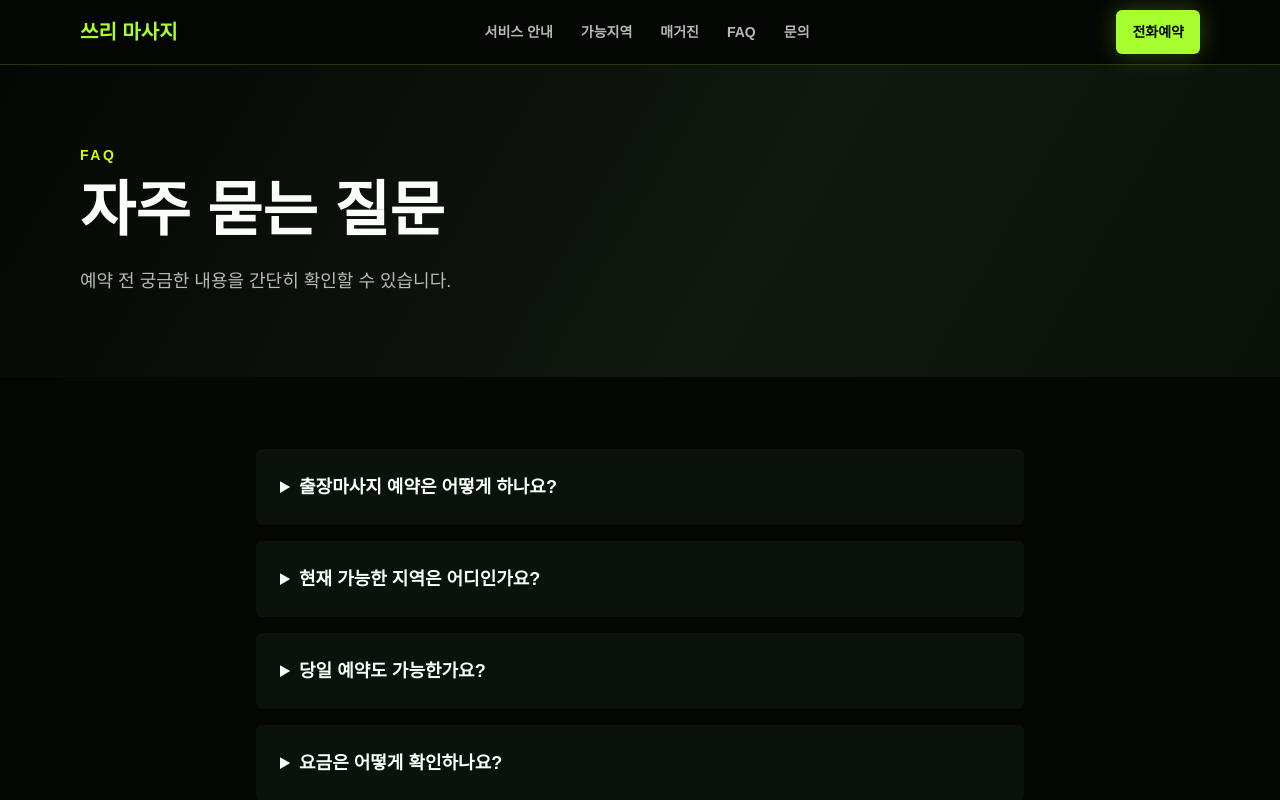
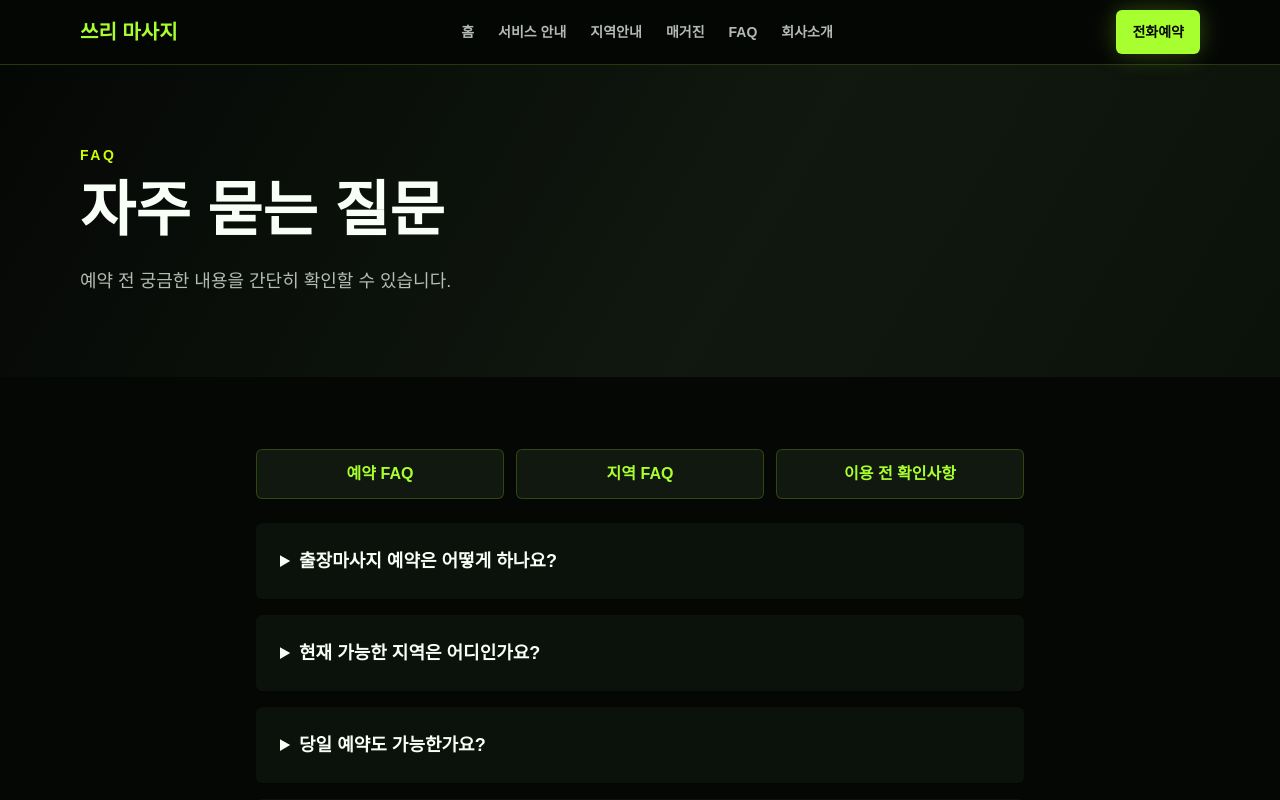
Before and after one commit to guhara1/sixmassage, a Next.js app: page /faq in a window 1280 px wide. Shown: the top 800 px of the page. Built offline with nearby package versions, Linux system fonts and the light colour scheme.

Commit message:
Restructure navigation and magazine topics

```diff
--- a/app/about/page.tsx
+++ b/app/about/page.tsx
@@ -10,7 +10,7 @@ export default function AboutPage() {
   return (
     <>
       <PageHero eyebrow="About" title="쓰리 마사지 소개" description="지정 운영지역 중심의 방문 마사지 예약 안내 서비스를 제공합니다." />
-      <section className="section">
+      <section className="section" id="business">
         <div className="container max-w-3xl rounded-md bg-white p-7 leading-8 shadow-sm">
           <p>상호: {site.name}</p>
           <p>운영사: {site.company}</p>
--- a/app/faq/page.tsx
+++ b/app/faq/page.tsx
@@ -22,8 +22,19 @@ export default function FaqPage() {
     <>
       <JsonLd data={schema} />
       <PageHero eyebrow="FAQ" title="자주 묻는 질문" description="예약 전 궁금한 내용을 간단히 확인할 수 있습니다." />
-      <section className="section">
+      <section className="section" id="reservation">
         <div className="container max-w-3xl">
+          <div className="mb-6 grid gap-3 md:grid-cols-3">
+            <a className="focus-ring rounded-md border border-black/10 bg-mint px-4 py-3 text-center font-bold text-leaf" href="#reservation">
+              예약 FAQ
+            </a>
+            <a className="focus-ring rounded-md border border-black/10 bg-mint px-4 py-3 text-center font-bold text-leaf" href="#areas">
+              지역 FAQ
+            </a>
+            <a className="focus-ring rounded-md border border-black/10 bg-mint px-4 py-3 text-center font-bold text-leaf" href="/service/before-reservation">
+              이용 전 확인사항
+            </a>
+          </div>
           <div className="grid gap-4">
             {faqs.map((item) => (
               <details className="rounded-md bg-white p-6 shadow-sm" key={item.q}>
@@ -32,6 +43,7 @@ export default function FaqPage() {
               </details>
             ))}
           </div>
+          <div id="areas" className="pt-8" />
         </div>
       </section>
     </>
--- a/app/page.tsx
+++ b/app/page.tsx
@@ -44,7 +44,7 @@ export default function HomePage() {
               {areaGroups.map((group) => (
                 <Link className="focus-ring rounded-md border border-black/10 bg-white p-4 hover:border-leaf/40" href={group.href} key={group.name}>
                   <span className="font-bold text-leaf">{group.name}</span>
-                  <span className="mt-2 block text-sm leading-6 text-ink/68">{group.areas.join(", ")}</span>
+                  <span className="mt-2 block text-sm leading-6 text-ink/68">{group.areas.map((area) => area.name).join(", ")}</span>
                 </Link>
               ))}
             </div>
--- a/components/SiteHeader.tsx
+++ b/components/SiteHeader.tsx
@@ -1,27 +1,40 @@
 import Link from "next/link";
-import { areaGroups, site } from "@/lib/site-data";
+import { areaGroups, magazineCategories, servicePages, site } from "@/lib/site-data";
 
-const menu = [
-  { label: "서비스 안내", href: "/service" },
-  { label: "가능지역", href: "/areas" },
-  { label: "매거진", href: "/magazine" },
-  { label: "FAQ", href: "/faq" },
+const faqLinks = [
+  { label: "예약 FAQ", href: "/faq#reservation" },
+  { label: "지역 FAQ", href: "/faq#areas" },
+  { label: "이용 전 확인사항", href: "/service/before-reservation" }
+];
+
+const companyLinks = [
+  { label: "쓰리 마사지 소개", href: "/about" },
+  { label: "사업자 정보", href: "/about#business" },
   { label: "문의", href: "/contact" }
 ];
 
 export function SiteHeader() {
+  const serviceLinks = servicePages.map((page) => ({ label: page.title, href: `/service/${page.slug}` }));
+  const magazineLinks = magazineCategories.map((category) => ({
+    label: category,
+    href: category === "전체" ? "/magazine" : `/magazine?category=${encodeURIComponent(category)}`
+  }));
+
   return (
     <header className="sticky top-0 z-40 border-b border-black/10 bg-ivory/95 backdrop-blur">
       <div className="container flex min-h-16 items-center justify-between gap-4">
         <Link className="focus-ring font-bold text-xl text-leaf" href="/">
           {site.name}
         </Link>
-        <nav className="hidden items-center gap-7 text-sm font-semibold text-ink/80 md:flex">
-          {menu.map((item) => (
-            <Link className="focus-ring hover:text-leaf" href={item.href} key={item.href}>
-              {item.label}
-            </Link>
-          ))}
+        <nav className="hidden items-center gap-6 text-sm font-semibold text-ink/80 md:flex">
+          <Link className="focus-ring hover:text-leaf" href="/">
+            홈
+          </Link>
+          <Dropdown label="서비스 안내" links={serviceLinks} />
+          <AreaDropdown />
+          <Dropdown label="매거진" links={magazineLinks} />
+          <Dropdown label="FAQ" links={faqLinks} />
+          <Dropdown label="회사소개" links={companyLinks} />
         </nav>
         <a
           className="focus-ring hidden rounded-md bg-leaf px-4 py-3 text-sm font-bold text-white md:inline-flex"
@@ -31,14 +44,83 @@ export function SiteHeader() {
         </a>
       </div>
       <div className="border-t border-black/5 md:hidden">
-        <div className="container flex gap-2 overflow-x-auto py-3 text-sm font-semibold">
-          {areaGroups.map((group) => (
-            <Link className="focus-ring shrink-0 rounded-md bg-mint px-3 py-2 text-leaf" href={group.href} key={group.name}>
-              {group.name}
+        <div className="container grid gap-2 py-3 text-sm font-semibold">
+          <details className="rounded-md border border-black/10 bg-mint p-3">
+            <summary className="cursor-pointer text-leaf">지역안내</summary>
+            <div className="mt-3 grid gap-3">
+              {areaGroups.map((group) => (
+                <details className="rounded-md border border-black/10 bg-white p-3" key={group.name}>
+                  <summary className="cursor-pointer text-leaf">{group.name}</summary>
+                  <div className="mt-3 grid grid-cols-2 gap-2">
+                    {group.areas.map((area) => (
+                      <Link className="focus-ring rounded-md px-2 py-2 text-ink/80 hover:text-leaf" href={`/areas/${area.slug}`} key={area.slug}>
+                        {area.name}
+                      </Link>
+                    ))}
+                  </div>
+                </details>
+              ))}
+            </div>
+          </details>
+          <div className="flex gap-2 overflow-x-auto">
+            <Link className="focus-ring shrink-0 rounded-md bg-mint px-3 py-2 text-leaf" href="/service">
+              서비스 안내
             </Link>
-          ))}
+            <Link className="focus-ring shrink-0 rounded-md bg-mint px-3 py-2 text-leaf" href="/magazine">
+              매거진
+            </Link>
+            <Link className="focus-ring shrink-0 rounded-md bg-mint px-3 py-2 text-leaf" href="/faq">
+              FAQ
+            </Link>
+            <Link className="focus-ring shrink-0 rounded-md bg-mint px-3 py-2 text-leaf" href="/about">
+              회사소개
+            </Link>
+          </div>
         </div>
       </div>
     </header>
   );
 }
+
+function Dropdown({ label, links }: { label: string; links: Array<{ label: string; href: string }> }) {
+  return (
+    <div className="group relative">
+      <button className="focus-ring py-5 font-semibold hover:text-leaf" type="button">
+        {label}
+      </button>
+      <div className="invisible absolute left-0 top-full w-64 rounded-md border border-black/10 bg-white p-3 opacity-0 shadow-soft transition group-hover:visible group-hover:opacity-100 group-focus-within:visible group-focus-within:opacity-100">
+        {links.map((link) => (
+          <Link className="focus-ring block rounded-md px-3 py-2 text-sm text-ink/80 hover:bg-mint hover:text-leaf" href={link.href} key={link.href}>
+            {link.label}
+          </Link>
+        ))}
+      </div>
+    </div>
+  );
+}
+
+function AreaDropdown() {
+  return (
+    <div className="group relative">
+      <button className="focus-ring py-5 font-semibold hover:text-leaf" type="button">
+        지역안내
+      </button>
+      <div className="invisible absolute left-1/2 top-full grid w-[720px] -translate-x-1/2 grid-cols-4 gap-3 rounded-md border border-black/10 bg-white p-4 opacity-0 shadow-soft transition group-hover:visible group-hover:opacity-100 group-focus-within:visible group-focus-within:opacity-100">
+        {areaGroups.map((group) => (
+          <div key={group.name}>
+            <Link className="focus-ring block rounded-md px-3 py-2 font-bold text-leaf hover:bg-mint" href={group.href}>
+              {group.name}
+            </Link>
+            <div className="mt-1 grid gap-1">
+              {group.areas.map((area) => (
+                <Link className="focus-ring rounded-md px-3 py-2 text-sm text-ink/80 hover:bg-mint hover:text-leaf" href={`/areas/${area.slug}`} key={area.slug}>
+                  {area.name}
+                </Link>
+              ))}
+            </div>
+          </div>
+        ))}
+      </div>
+    </div>
+  );
+}
--- a/lib/site-data.ts
+++ b/lib/site-data.ts
@@ -13,69 +13,134 @@ export const areaGroups = [
   {
     name: "수원권",
     href: "/areas/suwon",
-    areas: ["수원", "영통", "수원역", "인계동", "구운동"]
+    areas: [
+      { name: "수원", slug: "suwon" },
+      { name: "영통", slug: "yeongtong" },
+      { name: "수원역", slug: "suwon-station" },
+      { name: "인계동", slug: "ingye-dong" },
+      { name: "구운동", slug: "guun-dong" }
+    ]
   },
   {
     name: "동탄·오산권",
     href: "/areas/dongtan",
-    areas: ["동탄", "오산", "권선동"]
+    areas: [
+      { name: "동탄", slug: "dongtan" },
+      { name: "오산", slug: "osan" },
+      { name: "궐동", slug: "gwol-dong" }
+    ]
   },
   {
     name: "용인권",
     href: "/areas/yongin",
-    areas: ["용인", "처인구", "수지", "죽전", "신갈", "기흥", "동백"]
+    areas: [
+      { name: "용인", slug: "yongin" },
+      { name: "처인구", slug: "cheoin-gu" },
+      { name: "수지", slug: "suji" },
+      { name: "포곡", slug: "pogok" },
+      { name: "신갈", slug: "singal" },
+      { name: "기흥", slug: "giheung" },
+      { name: "동백", slug: "dongbaek" }
+    ]
   },
   {
     name: "분당권",
     href: "/areas/bundang",
-    areas: ["분당", "미금역", "서현역", "정자역", "판교"]
+    areas: [
+      { name: "분당", slug: "bundang" },
+      { name: "미금역", slug: "migeum-station" },
+      { name: "수내역", slug: "sunae-station" },
+      { name: "정자역", slug: "jeongja-station" },
+      { name: "서현역", slug: "seohyeon-station" }
+    ]
   }
 ];
 
 export const areaPages = [
-  { slug: "suwon", name: "수원", nearby: ["영통", "수원역", "인계동", "구운동"] },
-  { slug: "dongtan", name: "동탄", nearby: ["오산", "권선동"] },
-  { slug: "osan", name: "오산", nearby: ["동탄", "권선동"] },
-  { slug: "yongin", name: "용인", nearby: ["처인구", "수지", "죽전", "신갈", "기흥", "동백"] },
-  { slug: "bundang", name: "분당", nearby: ["미금역", "서현역", "정자역", "판교"] }
+  { slug: "suwon", name: "수원", group: "수원권", nearby: ["영통", "수원역", "인계동", "구운동"] },
+  { slug: "yeongtong", name: "영통", group: "수원권", nearby: ["수원", "수원역", "인계동"] },
+  { slug: "suwon-station", name: "수원역", group: "수원권", nearby: ["수원", "인계동", "구운동"] },
+  { slug: "ingye-dong", name: "인계동", group: "수원권", nearby: ["수원", "수원역", "영통"] },
+  { slug: "guun-dong", name: "구운동", group: "수원권", nearby: ["수원", "수원역", "영통"] },
+  { slug: "dongtan", name: "동탄", group: "동탄·오산권", nearby: ["오산", "궐동"] },
+  { slug: "osan", name: "오산", group: "동탄·오산권", nearby: ["동탄", "궐동"] },
+  { slug: "gwol-dong", name: "궐동", group: "동탄·오산권", nearby: ["오산", "동탄"] },
+  { slug: "yongin", name: "용인", group: "용인권", nearby: ["처인구", "수지", "포곡", "신갈", "기흥", "동백"] },
+  { slug: "cheoin-gu", name: "처인구", group: "용인권", nearby: ["용인", "포곡", "기흥"] },
+  { slug: "suji", name: "수지", group: "용인권", nearby: ["용인", "신갈", "기흥"] },
+  { slug: "pogok", name: "포곡", group: "용인권", nearby: ["처인구", "용인"] },
+  { slug: "singal", name: "신갈", group: "용인권", nearby: ["기흥", "수지", "동백"] },
+  { slug: "giheung", name: "기흥", group: "용인권", nearby: ["신갈", "동백", "수지"] },
+  { slug: "dongbaek", name: "동백", group: "용인권", nearby: ["기흥", "신갈", "용인"] },
+  { slug: "bundang", name: "분당", group: "분당권", nearby: ["미금역", "수내역", "정자역", "서현역"] },
+  { slug: "migeum-station", name: "미금역", group: "분당권", nearby: ["분당", "정자역", "수내역"] },
+  { slug: "sunae-station", name: "수내역", group: "분당권", nearby: ["분당", "정자역", "서현역"] },
+  { slug: "jeongja-station", name: "정자역", group: "분당권", nearby: ["분당", "미금역", "수내역"] },
+  { slug: "seohyeon-station", name: "서현역", group: "분당권", nearby: ["분당", "수내역", "정자역"] }
 ];
 
 export const servicePages = [
   { slug: "visit-massage", title: "출장마사지 안내" },
-  { slug: "process", title: "프로그램 안내" },
-  { slug: "price", title: "요금 안내" }
+  { slug: "process", title: "이용절차" },
+  { slug: "price", title: "요금 안내" },
+  { slug: "before-reservation", title: "예약 전 확인사항" }
+];
+
+export const magazineCategories = [
+  "전체",
+  "직장인 피로 관리",
+  "가족·주거공간 케어",
+  "지역별 웰니스 가이드",
+  "출장마사지 이용 가이드",
+  "서비스 안전 가이드",
+  "FAQ 모음"
 ];
 
 export const magazinePosts = [
   {
-    slug: "first-visit-massage-checklist",
-    title: "출장마사지 처음 이용 전 확인해야 할 7가지",
-    category: "예약 가이드"
+    slug: "suwon-commuter-fatigue-routine",
+    title: "수원에서 서울로 출퇴근하는 직장인의 피로 관리 방법",
+    category: "직장인 피로 관리"
   },
   {
-    slug: "phone-reservation-process",
-    title: "방문 마사지 예약은 어떻게 진행될까? 전화예약 절차 안내",
-    category: "예약 가이드"
+    slug: "yeongtong-after-work-neck-shoulder-care",
+    title: "영통 거주 직장인을 위한 퇴근 후 어깨·목 피로 관리",
+    category: "직장인 피로 관리"
   },
   {
-    slug: "service-area-check",
-    title: "출장마사지 가능지역을 확인해야 하는 이유",
-    category: "지역별 이용 가이드"
+    slug: "dongtan-family-weekend-wellness",
+    title: "동탄 신도시 가족을 위한 주말 방문 웰니스 안내",
+    category: "가족·주거공간 케어"
   },
   {
-    slug: "same-day-reservation-guide",
-    title: "당일 출장마사지 예약 전 알아두면 좋은 점",
-    category: "예약 가이드"
+    slug: "yongin-suji-weekend-homecare",
+    title: "용인 수지 거주자를 위한 주말 홈케어 준비법",
+    category: "가족·주거공간 케어"
   },
   {
-    slug: "before-massage-preparation",
-    title: "마사지 이용 전 준비하면 좋은 공간과 시간 체크리스트",
-    category: "이용 전 체크리스트"
+    slug: "bundang-jeongja-after-work-recovery",
+    title: "분당 정자역 직장인을 위한 퇴근 후 컨디션 관리 가이드",
+    category: "지역별 웰니스 가이드"
   },
   {
-    slug: "wellness-massage-guide",
-    title: "피로 관리 목적의 방문 마사지, 어떤 기준으로 선택할까?",
-    category: "웰니스"
+    slug: "osan-worker-evening-routine",
+    title: "오산 직장인을 위한 퇴근 후 피로 관리 루틴",
+    category: "직장인 피로 관리"
+  },
+  {
+    slug: "reservation-phone-checklist",
+    title: "전화예약 전에 확인하면 좋은 지역·시간·준비사항",
+    category: "출장마사지 이용 가이드"
+  },
+  {
+    slug: "safe-visit-service-checkpoints",
+    title: "건전한 방문 서비스를 고르기 전 확인해야 할 안전 기준",
+    category: "서비스 안전 가이드"
+  },
+  {
+    slug: "visit-massage-faq-summary",
+    title: "방문 마사지 예약 전 자주 묻는 질문 모음",
+    category: "FAQ 모음"
   }
 ];
 
```
Also changed, not shown: app/areas/page.tsx (+15 -7 lines), app/magazine/page.tsx (+11 -2 lines), index.html (+26 -4 lines).
